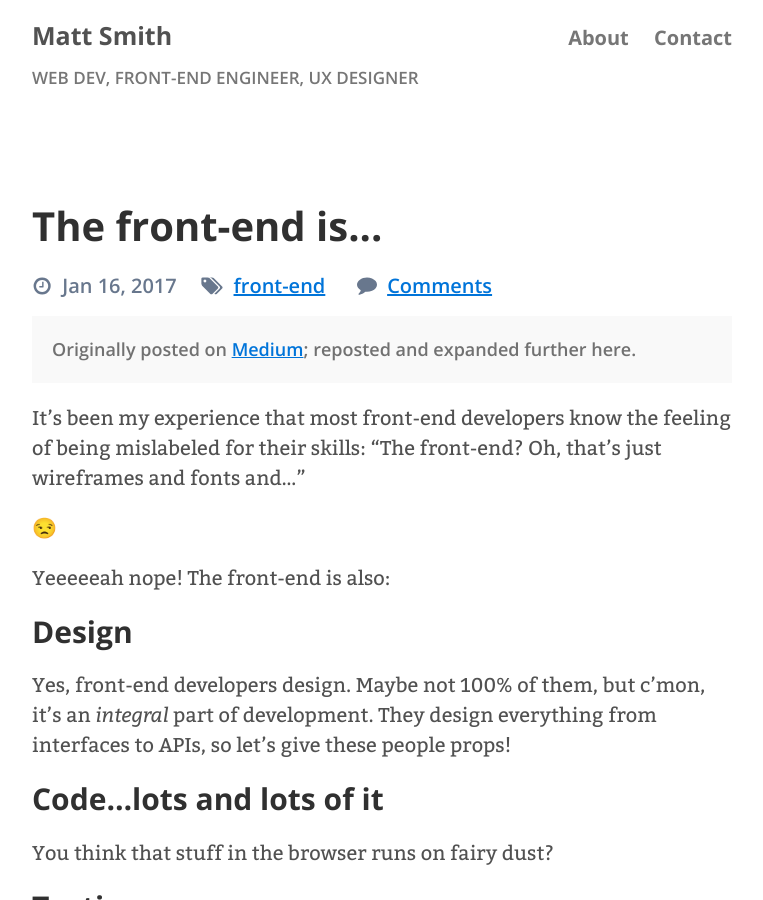
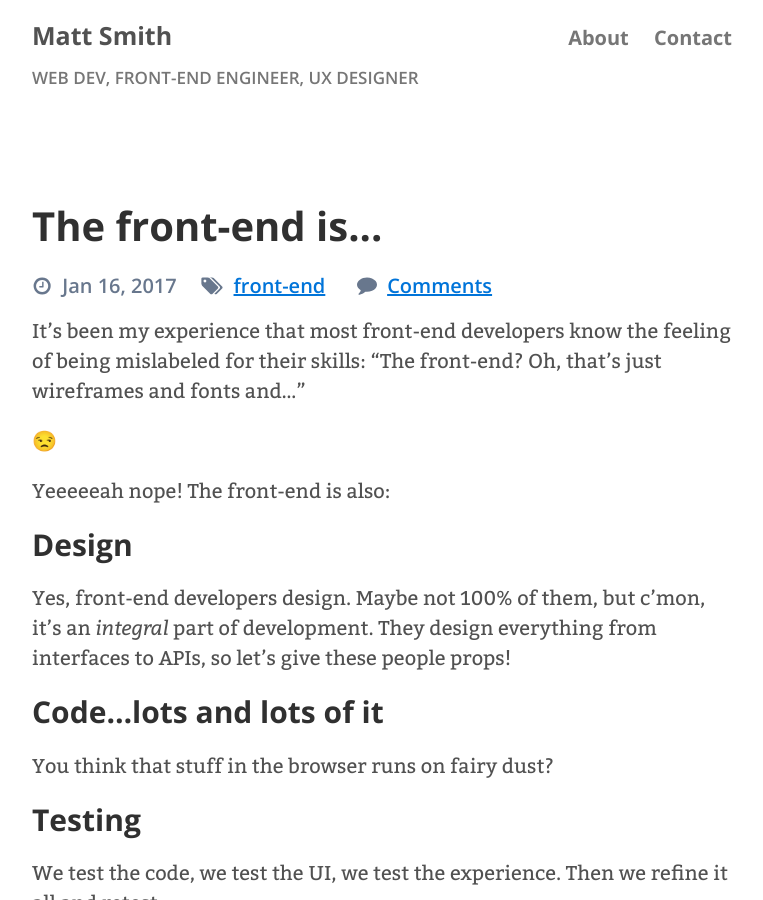
Before and after one commit to AllThingsSmitty/allthingssmitty.github.io, a Jekyll site: the page built from _posts/2017-01-16-the-front-end-is.md, in a window 1280 px wide and 900 px high. Shown: the whole window, without its empty margins (258-1021 px from the left). Built offline with Jekyll 4.4.1, drawn with Linux system fonts in a browser that asks for light colours; comment, search, counter and statistics services are not loaded.

Commit message:
Removed original post link

```diff
--- a/_posts/2017-01-16-the-front-end-is.md
+++ b/_posts/2017-01-16-the-front-end-is.md
@@ -6,8 +6,6 @@ image: img/posts/sunset-home-office-min.jpg
 tags: [front-end]
 comments: true
 ---
-
-<p class="message">Originally posted on <a href="https://medium.com/swlh/the-front-end-is-da4f34ae5e27" rel="external">Medium</a>; reposted and expanded further here.</p>
 
 It's been my experience that most front-end developers know the feeling of being mislabeled for their skills: "The front-end? Oh, that's just wireframes and fonts and..."
 
```
